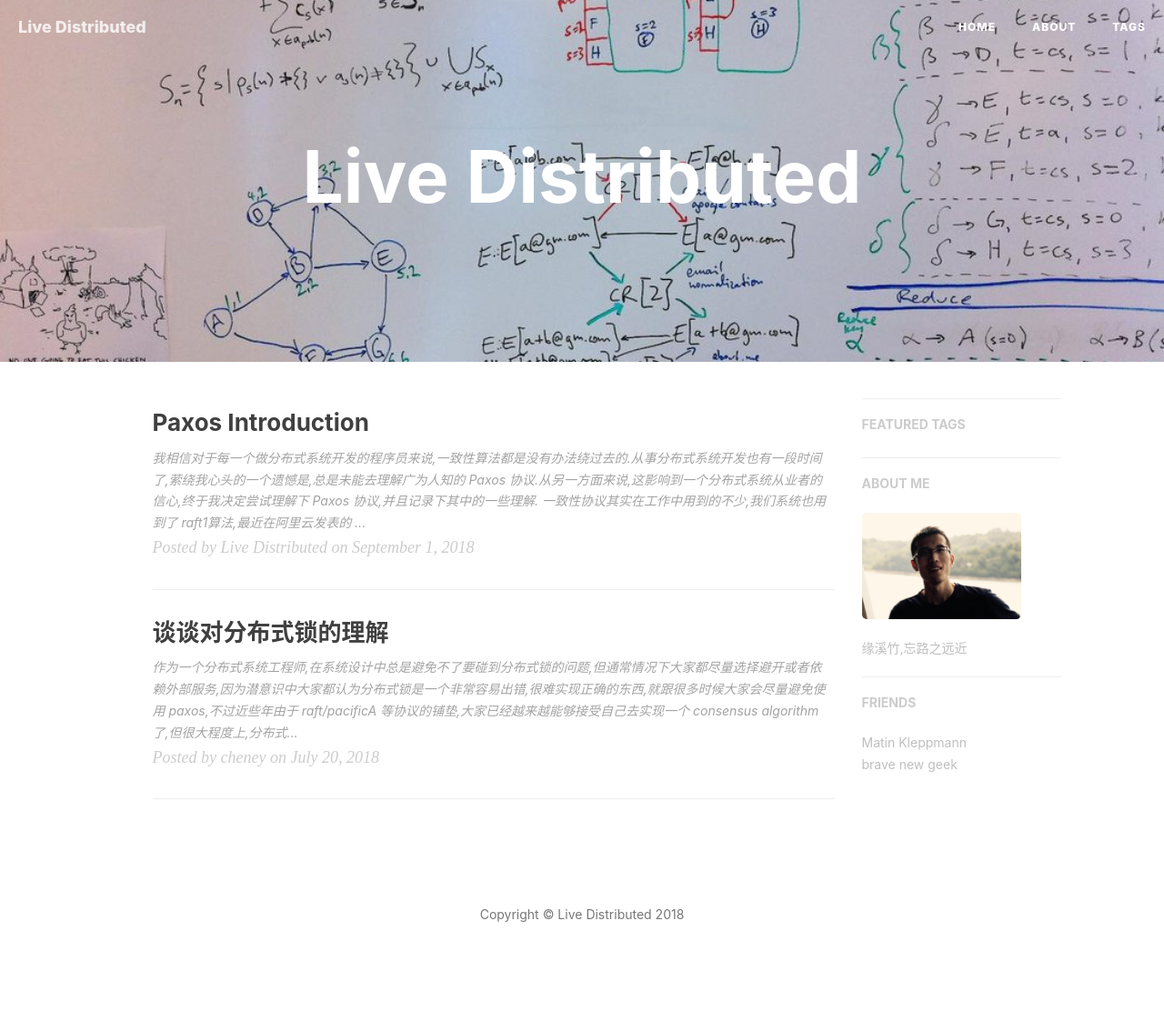
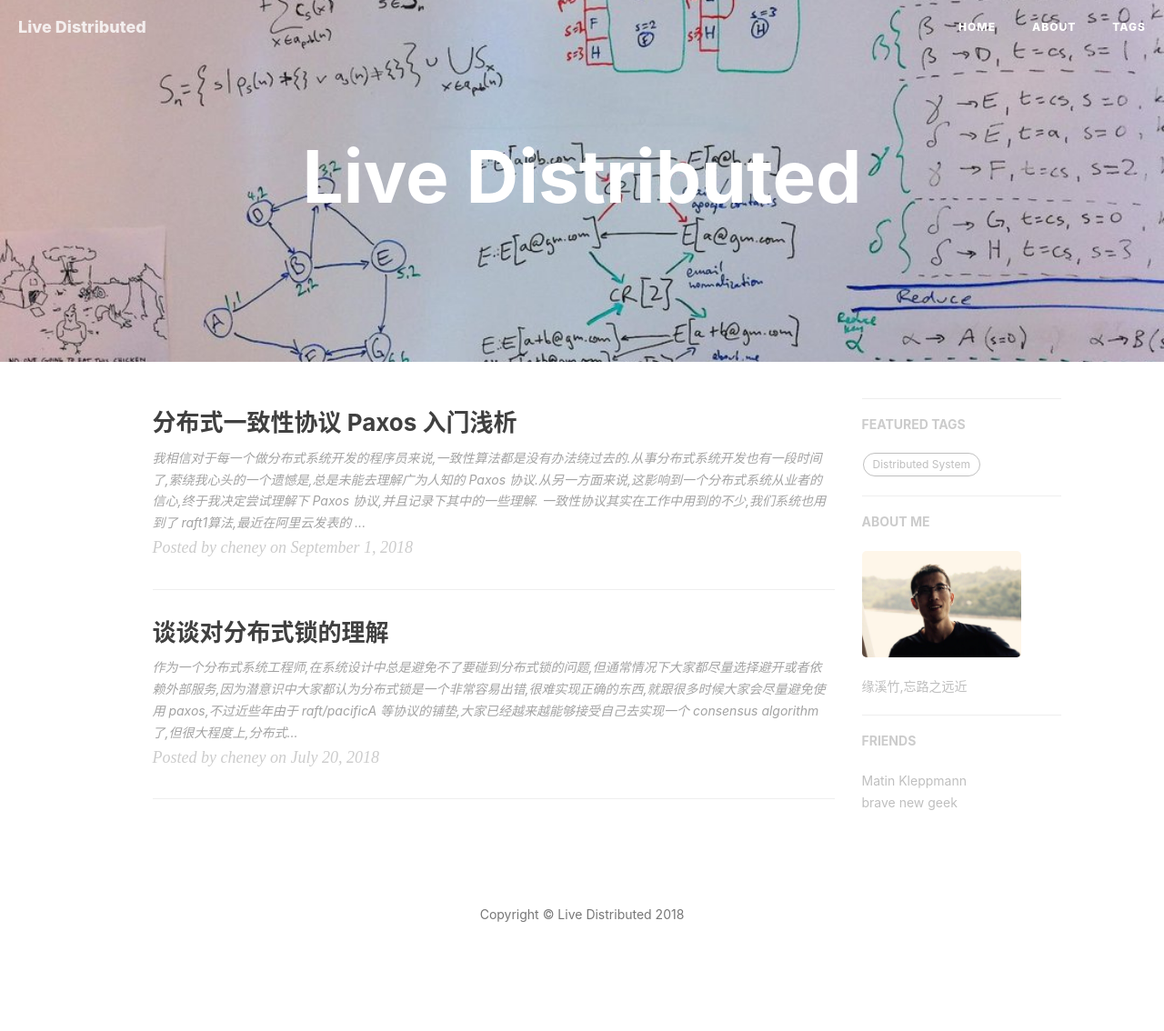
Before and after one commit to flashnative/flashnative.github.io, a Jekyll site: the page built from index.html, in a window 1280 px wide. Shown: the whole page at 91% size. Built offline with Jekyll 4.4.1, drawn with Linux system fonts in a browser that asks for light colours; nearby versions of some CDN libraries; the list of posts is cut into pages by our own code; comment, search, counter and statistics services are not loaded; grey boxes are pictures that could not be loaded.

Commit message:
Update 2018-09-01-paxos-introduction.md

```diff
--- a/_posts/2018-09-01-paxos-introduction.md
+++ b/_posts/2018-09-01-paxos-introduction.md
@@ -1,3 +1,15 @@
+---
+layout:     post
+title:      "分布式一致性协议 Paxos 入门浅析"
+subtitle:   ""
+date:       2018-09-1 23:00:00
+author:     "cheney"
+header-img: "img/mountain.jpg"
+catalog: true
+tags:
+    - Distributed System
+---
+
 我相信对于每一个做分布式系统开发的程序员来说,一致性算法都是没有办法绕过去的.从事分布式系统开发也有一段时间了,萦绕我心头的一个遗憾是,总是未能去理解广为人知的 `Paxos` 协议.从另一方面来说,这影响到一个分布式系统从业者的信心,终于我决定尝试理解下 `Paxos` 协议,并且记录下其中的一些理解.
 
 ---
```
